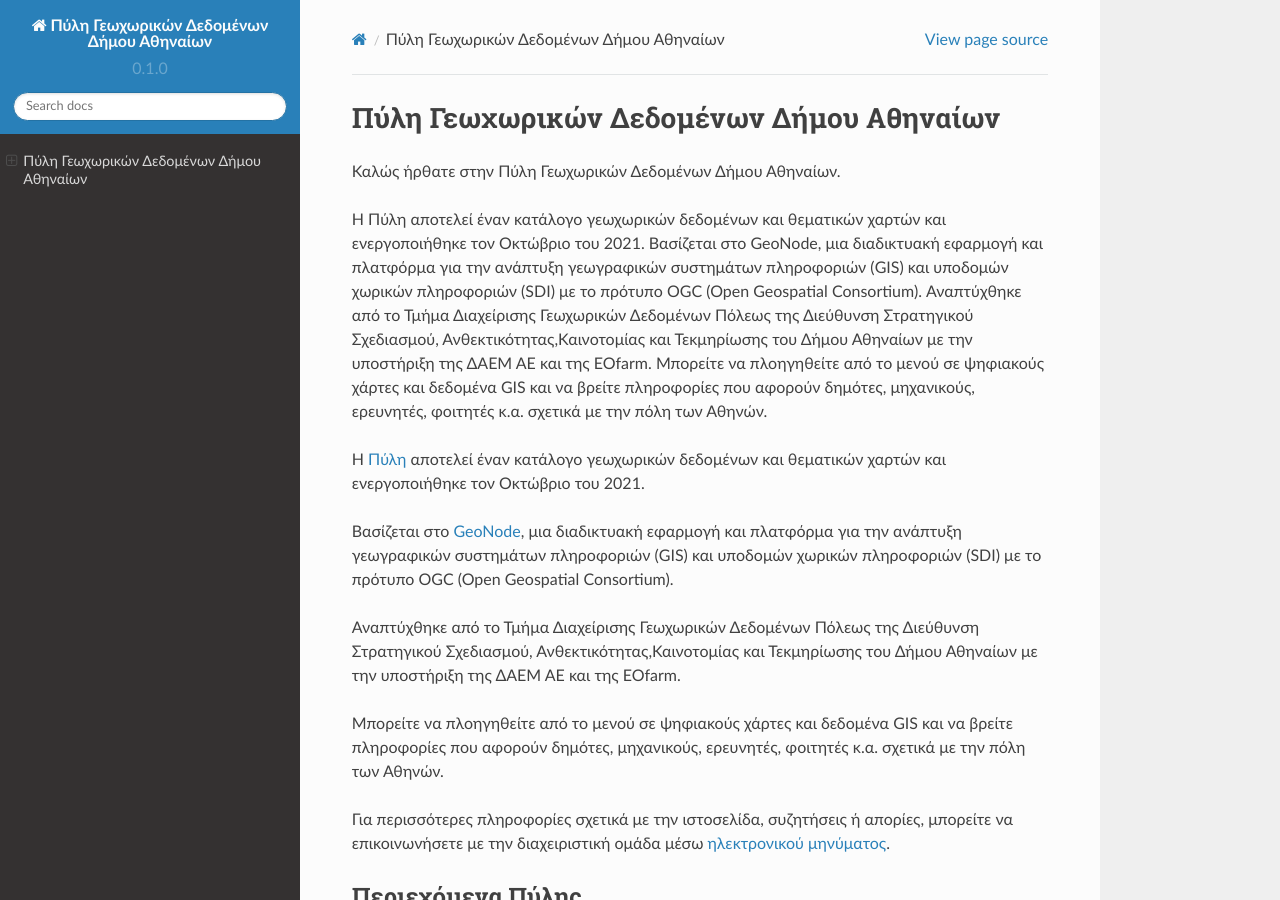
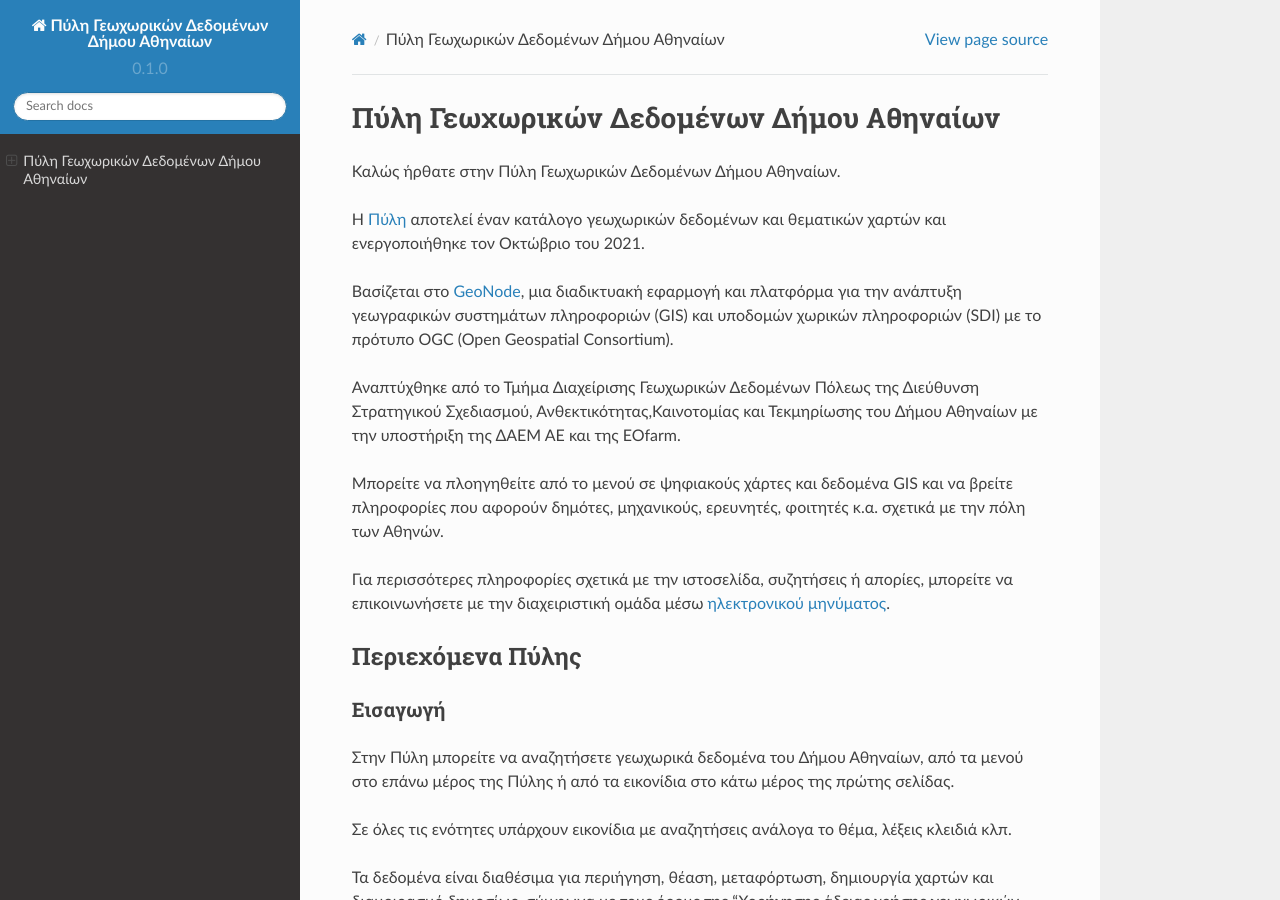
Before and after one commit to EOFarm/athens_geonode, a Sphinx documentation site: the page built from docs/source/index.rst, in a window 1280 px wide and 900 px high. Built offline with Sphinx 7.4.7 and the Read the Docs theme 2.0.0, drawn with Linux system fonts in a browser that asks for light colours.

Commit message:
Update index.rst (#6)
Υπήρχε δυο φορές η πρώτη παράγραφος

```diff
--- a/docs/source/index.rst
+++ b/docs/source/index.rst
@@ -3,10 +3,6 @@
 ========================================
 
 Καλώς ήρθατε στην Πύλη Γεωχωρικών Δεδομένων Δήμου Αθηναίων.
-
-H Πύλη αποτελεί έναν κατάλογο γεωχωρικών δεδομένων και θεματικών χαρτών και ενεργοποιήθηκε τον Οκτώβριο του 2021. Βασίζεται στο GeoNode, μια διαδικτυακή εφαρμογή και πλατφόρμα για την ανάπτυξη γεωγραφικών συστημάτων πληροφοριών (GIS) και υποδομών χωρικών πληροφοριών (SDI) με το πρότυπο OGC (Open Geospatial Consortium). Αναπτύχθηκε από το Τμήμα Διαχείρισης Γεωχωρικών Δεδομένων Πόλεως της Διεύθυνση Στρατηγικού Σχεδιασμού, Ανθεκτικότητας,Καινοτομίας και Τεκμηρίωσης του Δήμου Αθηναίων με την υποστήριξη της ΔΑΕΜ ΑΕ και της EOfarm. Μπορείτε να πλοηγηθείτε από το μενού σε ψηφιακούς χάρτες και δεδομένα GIS και να βρείτε πληροφορίες που αφορούν δημότες, μηχανικούς, ερευνητές, φοιτητές κ.α. σχετικά με την πόλη των Αθηνών.
-
-
 
 H `Πύλη`_ αποτελεί έναν κατάλογο γεωχωρικών δεδομένων και θεματικών χαρτών και ενεργοποιήθηκε τον Οκτώβριο του 2021.
 
```
